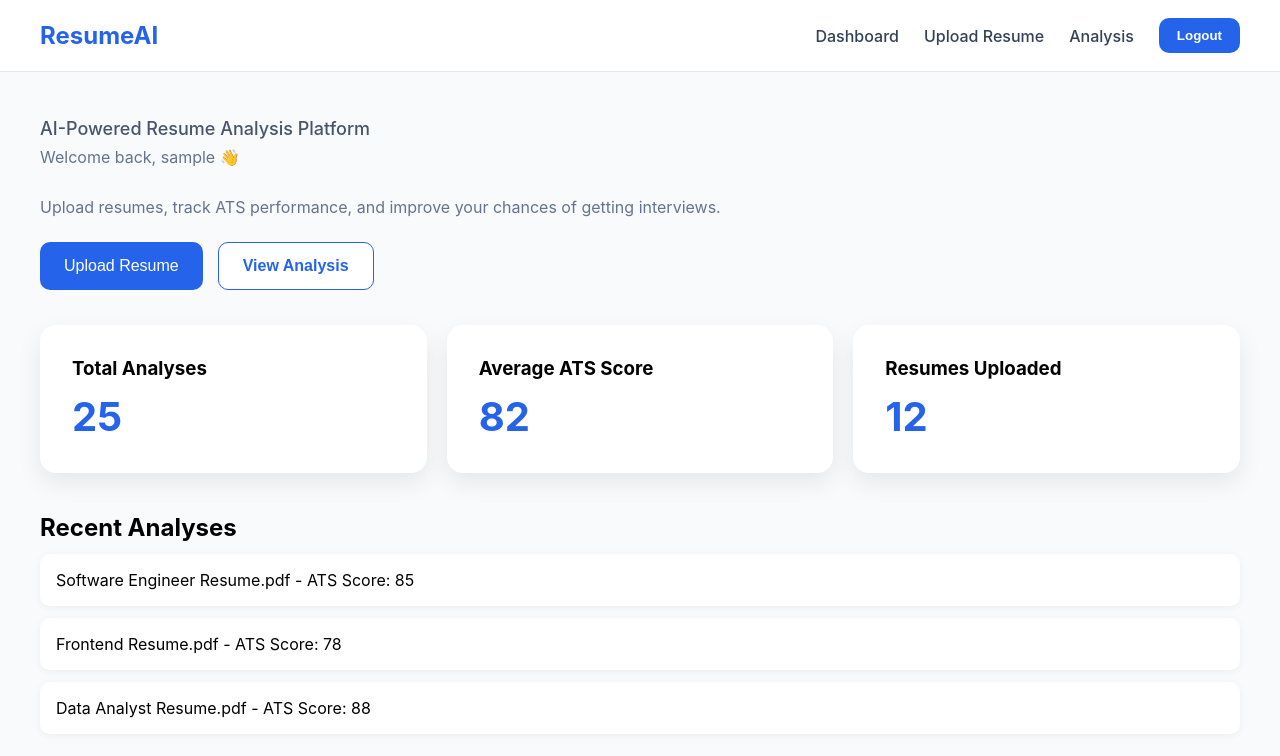
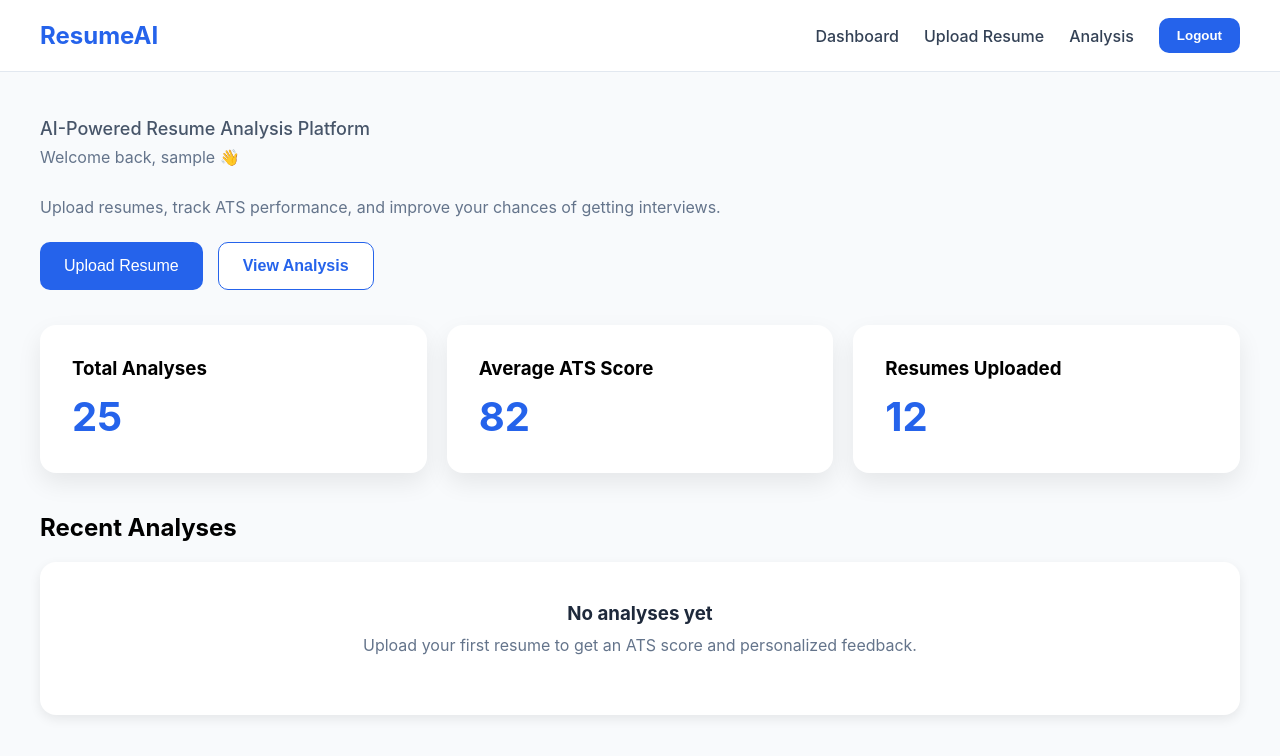
Before and after one commit to divanshiii09/ai-resume-analyzer, a React app in the folder frontend/: page /dashboard in a window 1280 px wide. Shown: the top 756 px of the page. Built offline with nearby package versions, Linux system fonts and the light colour scheme; no server answers; sample sign-in values are in the browser's storage; the HTML template or start-up script is replaced by a standard one.

Commit message:
dashboard updated

```diff
--- a/frontend/src/pages/Dashboard.jsx
+++ b/frontend/src/pages/Dashboard.jsx
@@ -79,26 +79,18 @@ return (
 
     </div>
 
-    <div className="recent-section">
-      <h2>Recent Analyses</h2>
+<div className="recent-section">
+  <h2>Recent Analyses</h2>
 
-      <div className="resume-card">
-        Software Engineer Resume.pdf -
-        ATS Score: 85
-      </div>
+  <div className="empty-state">
+    <h3>No analyses yet</h3>
 
-      <div className="resume-card">
-        Frontend Resume.pdf -
-        ATS Score: 78
-      </div>
-
-      <div className="resume-card">
-        Data Analyst Resume.pdf -
-        ATS Score: 88
-      </div>
-
-    </div>
-
+    <p>
+      Upload your first resume to get an ATS
+      score and personalized feedback.
+    </p>
+  </div>
+</div>
   </div>
 </>
 
--- a/frontend/src/styles/Dashboard.css
+++ b/frontend/src/styles/Dashboard.css
@@ -156,3 +156,29 @@
 .action-btn:hover {
   background: #eff6ff;
 }
+
+.empty-state {
+  background: white;
+
+  padding: 40px;
+
+  border-radius: 16px;
+
+  text-align: center;
+
+  box-shadow: 0 4px 12px rgba(0,0,0,0.08);
+
+  margin-top: 20px;
+}
+
+.empty-state h3 {
+  margin-bottom: 10px;
+
+  color: #1e293b;
+}
+
+.empty-state p {
+  color: #64748b;
+
+  margin-bottom: 20px;
+}
```
